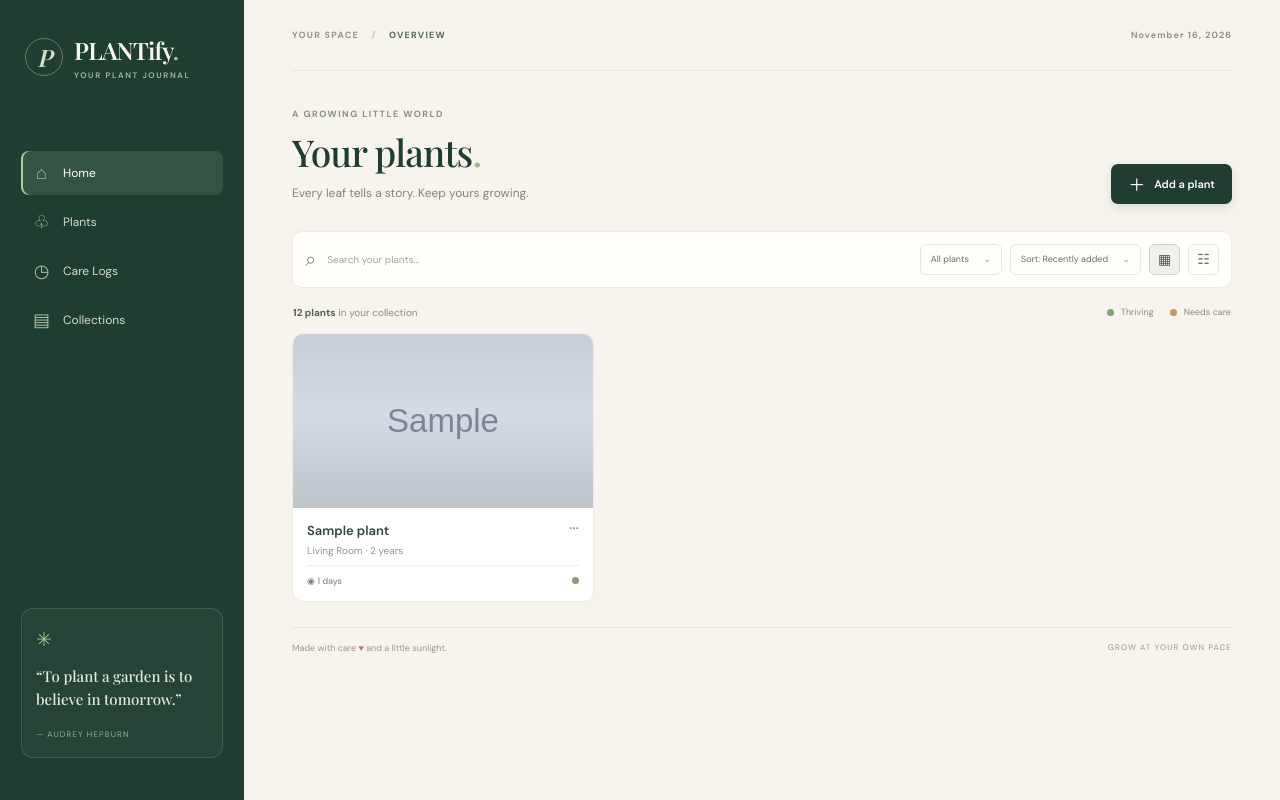
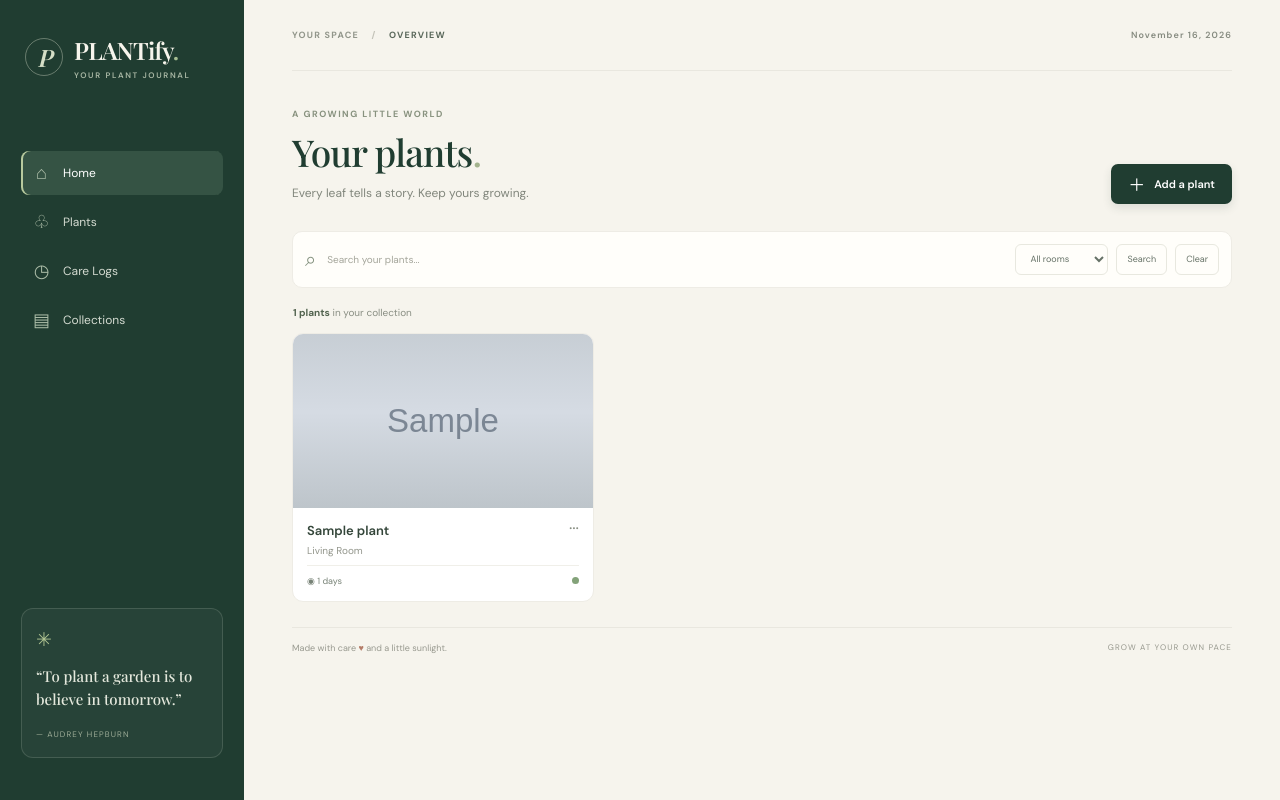
Before and after one commit to mhristovaa98/plantify, a Django app: page /plants/ in a window 1280 px wide. Run offline with Django 5.2, Linux system fonts and the light colour scheme; tables that the repository leaves empty hold one stand-in row (values such as "Sample post"); grey boxes marked "Sample" are stand-in pictures.

Commit message:
Add care statistics and improve plant collections

```diff
--- a/cares/urls.py
+++ b/cares/urls.py
@@ -1,4 +1,4 @@
-from django.urls import path, include
+from django.urls import path
 
 from cares.views import CareLogAddView, CareLogListView
 
--- a/cares/views.py
+++ b/cares/views.py
@@ -2,6 +2,7 @@ from django.urls import reverse
 from django.views.generic import CreateView, ListView
 
 from cares.forms import CareLogAddForm
+from cares.mixins import CareStatisticsMixin
 from cares.models import CareLog
 from plants.models import Plant
 
@@ -26,6 +27,6 @@ class CareLogAddView(CreateView):
         def get_success_url(self):
             return reverse('plants:detail', kwargs={'pk': self.object.plant.pk})
 
-class CareLogListView(ListView):
+class CareLogListView(CareStatisticsMixin,ListView):
     model = CareLog
     template_name = 'cares/care-log-list.html'
--- a/dashboard/views.py
+++ b/dashboard/views.py
@@ -1,21 +1,25 @@
 
 from django.views.generic import TemplateView
 
+from cares.mixins import CareStatisticsMixin
 from plant_collections.models import Collection
 from plants.models import Plant
 
 
 # Create your views here.
 
-class HomeView(TemplateView):
+class HomeView(CareStatisticsMixin,TemplateView):
     template_name = 'dashboard/dashboard.html'
 
     def get_context_data(self, **kwargs):
         context = super().get_context_data(**kwargs)
+
         latest_plants = Plant.objects.order_by('-date_added')[:4]
         total_plants = Plant.objects.count()
         collections = Collection.objects.all()
+
         context['collections'] = collections
         context['total_plants'] = total_plants
         context['plants'] = latest_plants
+
         return context
--- a/plant_collections/forms.py
+++ b/plant_collections/forms.py
@@ -8,13 +8,14 @@ from plants.models import Plant
 class CollectionFormBase(forms.ModelForm):
     class Meta:
         model = Collection
-        fields = ['name', 'description', 'plants']
+        fields = ['name', 'background_image','description', 'plants']
         widgets = {
             'name': forms.TextInput(attrs={'placeholder': 'Name:'}),
             'description': forms.Textarea(attrs={
                 'placeholder': 'Description:',
                 'cols':10
             }),
+            'background_image': forms.URLInput(attrs={'placeholder': 'Enter URL here:'}),
             'plants': forms.CheckboxSelectMultiple(),
         }
 
--- a/plants/forms.py
+++ b/plants/forms.py
@@ -49,7 +49,3 @@ class PlantEditForm(PlantForm):
     def __init__(self, *args, **kwargs):
         super().__init__(*args, **kwargs)
         self.fields['scientific_name'].disabled = True
-
-
-class PlantDeleteForm(PlantForm):
-    ...
--- a/plants/views.py
+++ b/plants/views.py
@@ -2,7 +2,7 @@ from django.urls import reverse_lazy, reverse
 from django.views.generic import ListView, CreateView, DetailView, UpdateView, DeleteView
 
 from cares.models import CareLog
-from plants.forms import PlantCreateForm, PlantEditForm, PlantDeleteForm
+from plants.forms import PlantCreateForm, PlantEditForm
 from plants.models import Plant
 
 
@@ -12,6 +12,26 @@ class PlantListView(ListView):
     model = Plant
     template_name = 'plants/plant-list.html'
     context_object_name = 'plants'
+
+    def get_queryset(self):
+        qs = super().get_queryset()
+
+        search = self.request.GET.get('search')
+        location = self.request.GET.get('location')
+
+        if search:
+            qs = qs.filter(scientific_name__icontains=search)
+
+        if location:
+            qs = qs.filter(location=location)
+
+        return qs
+
+    def get_context_data(self, **kwargs):
+        context = super().get_context_data(**kwargs)
+        context['location_choices'] = Plant.LocationChoices.choices
+        return context
+
 
 
 class PlantCreateView(CreateView):
--- a/static/style.css
+++ b/static/style.css
@@ -400,7 +400,7 @@ button, input, textarea, select {
 
 .stats-grid {
     display: grid;
-    grid-template-columns:repeat(3, minmax(0, 1fr));
+    grid-template-columns:repeat(4, minmax(0, 1fr));
     gap: 15px;
     margin-bottom: 30px
 }
--- a/templates/collections/plant-collection-delete.html
+++ b/templates/collections/plant-collection-delete.html
@@ -5,7 +5,7 @@
 {% block content %}
         <section class="confirm-wrap">
             <div class="confirm-card panel">
-                <div class="confirm-plant-image cover-lowlight"></div>
+                <div class="confirm-plant-image " style="background-image: url('{{ collection.background_image }}')"></div>
                 <div class="confirm-copy"><span class="confirm-icon">↗</span>
                     <p class="eyebrow">A SMALL HOUSEKEEPING MOMENT</p>
                     <h1>Remove this collection?</h1>
--- a/templates/collections/plant-collection-detail.html
+++ b/templates/collections/plant-collection-detail.html
@@ -1,11 +1,12 @@
 {% extends 'common/base.html' %}
+{% load static %}
 
 {% block title %} Plants Collections {% endblock %}
 
 {% block content %}
         <a class="back-link" href="{% url 'collections:list' %}">← All collections</a>
         <section class="collection-hero">
-            <div class="collection-hero-image cover-lowlight"><span class="cover-count">{{ collection.plants.count }} PLANTS</span></div>
+            <div class="collection-hero-image" style="background-image: url('{{ collection.background_image }}')"><span class="cover-count">{{ collection.plants.count }} PLANTS</span></div>
             <div class="collection-hero-copy">
                 <h1>{{ collection.name }}<span class="heading-period">.</span></h1>
                 <p>{{ collection.description }}</p>
--- a/templates/collections/plant-collection-list.html
+++ b/templates/collections/plant-collection-list.html
@@ -15,7 +15,7 @@
 
         <section class="collection-grid"><a class="collection-card" href="{% url 'collections:detail' collection.pk %}">
 
-            <div class="collection-cover"><span class="cover-count">{{ collection.plants.count }} PLANTS</span></div>
+            <div class="collection-cover" style="background-image: url('{{ collection.background_image }}')"><span class="cover-count">{{ collection.plants.count }} PLANTS</span></div>
             <div class="collection-card-body"><span class="collection-kicker">{{ collection.updated_at }}</span>
                 <h2>{{ collection.name }}</h2>
                 <p>{{ collection.description }}.</p>
--- a/templates/plants/plant-list.html
+++ b/templates/plants/plant-list.html
@@ -6,20 +6,32 @@
     <section class="welcome-row">
         <div><p class="eyebrow">A GROWING LITTLE WORLD</p>
             <h1>Your plants<span class="heading-period">.</span></h1>
-            <p class="intro">Every leaf tells a story. Keep yours growing.</p></div>
+            <p class="intro">Every leaf tells a story. Keep yours growing.</p>
+        </div>
         <a class="button button-primary" href="{% url 'plants:create' %}"><span>＋</span> Add a plant</a></section>
-    <section class="filter-bar">
-        <div class="search-box"><span>⌕</span><input type="search" aria-label="Search plants"
-                                                     placeholder="Search your plants..."></div>
+    <form method="get" class="filter-bar">
+        <div class="search-box">
+            <span>⌕</span>
+            <input type="search" name="search" aria-label="Search plants" placeholder="Search your plants..."
+                    value="{{ request.GET.search }}">
+        </div>
+
         <div class="filter-controls">
-            <button class="filter-button">All plants <span>⌄</span></button>
-            <button class="filter-button">Sort: Recently added <span>⌄</span></button>
-            <button class="view-toggle active-view" aria-label="Grid view">▦</button>
-            <button class="view-toggle" aria-label="List view">☷</button>
+            <select name="location" class="filter-button">
+                <option value="">All rooms</option>
+                {% for value, label in location_choices %}
+                    <option value="{{ value }}"
+                            {% if request.GET.location == value %}selected{% endif %}>
+                        {{ label }}
+                    </option>
+                {% endfor %}
+            </select>
+
+            <button type="submit" class="filter-button">Search </button>
+            <button type="submit" class="filter-button"><a href="{% url 'plants:list' %}">Clear</a></button>
         </div>
-    </section>
-    <div class="list-summary"><span><strong>12 plants</strong> in your collection</span><span
-            class="summary-legend"><i class="health-dot"></i> Thriving <i class="health-dot health-warm"></i> Needs care</span>
+    </form>
+    <div class="list-summary"><span><strong>{{ plants.count }} plants</strong> in your collection</span>
     </div>
     <section class="plant-grid plant-grid-large">
         {% for plant in plants %}
@@ -28,9 +40,11 @@
             </a>
                 <div class="plant-card-body">
                     <div><h3>{{ plant.scientific_name }}</h3>
-                    <p>{{ plant.location }} · 2 years</p></div>
-                <a class="plant-more" href="{% url 'plants:edit' plant.pk %}" aria-label="Edit {{ plant.scientific_name }}">···</a>
-                <div class="plant-meta"><span>◉ {{ plant.watering_interval }} days</span><span class="health-dot"></span></div>
+                        <p>{{ plant.location }}</p></div>
+                    <a class="plant-more" href="{% url 'plants:edit' plant.pk %}"
+                       aria-label="Edit {{ plant.scientific_name }}">···</a>
+                    <div class="plant-meta"><span>◉ {{ plant.watering_interval }} days</span><span
+                            class="health-dot"></span></div>
                 </div>
             </article>
 
```
Also changed, not shown: cares/mixins.py (added, +29 -0 lines), templates/cares/care-log-list.html (+29 -36 lines), templates/dashboard/dashboard.html (+14 -8 lines). Lines whose indentation alone changed are shown as unchanged.
